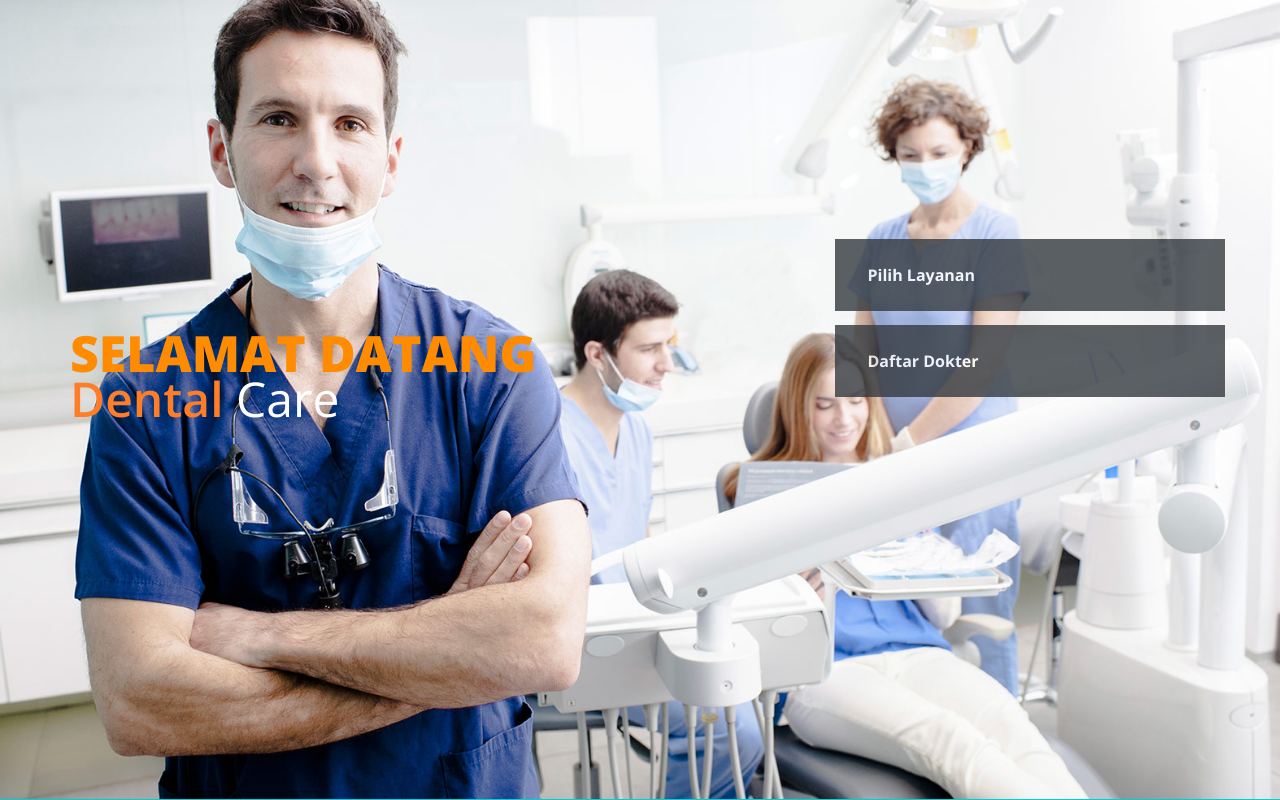
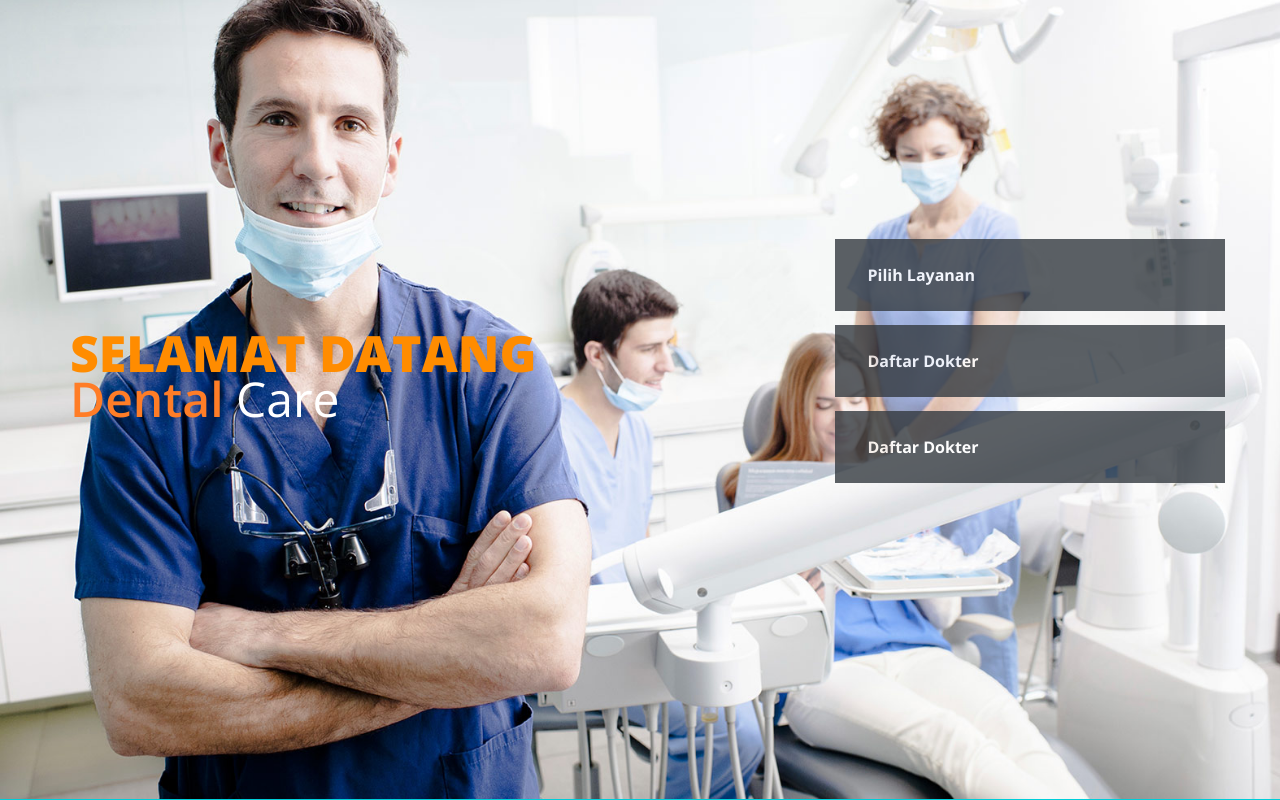
Before and after one commit to SynisterWallace/Medical-Website, a CodeIgniter app: page /siskom-gunung/index.php/home/viewMember in a window 1280 px wide. Shown: the part 52-852 px from the top of the page. Run offline with CodeIgniter, Linux system fonts and the light colour scheme; some libraries are stand-ins or nearby versions.

Commit message:
paymentView url

```diff
--- a/application/views/home/memberview.php
+++ b/application/views/home/memberview.php
@@ -80,6 +80,9 @@
                 <div class="row bg-dark" style="opacity:80%; margin-bottom:1em; padding-top:3vh; padding-bottom:3vh;">
                   <a class="offset-md-1" style="color: white; font-size:medium;" href="<?php echo base_url("Home/viewDokter")?>"><b>Daftar Dokter</b></a>
                 </div>
+                <div class="row bg-dark" style="opacity:80%; margin-bottom:1em; padding-top:3vh; padding-bottom:3vh;">
+                  <a class="offset-md-1" style="color: white; font-size:medium;" href="<?php echo base_url("Home/viewPembayaran")?>"><b>Daftar Dokter</b></a>
+                </div>
               </div>
             </div>
         </div>
```
